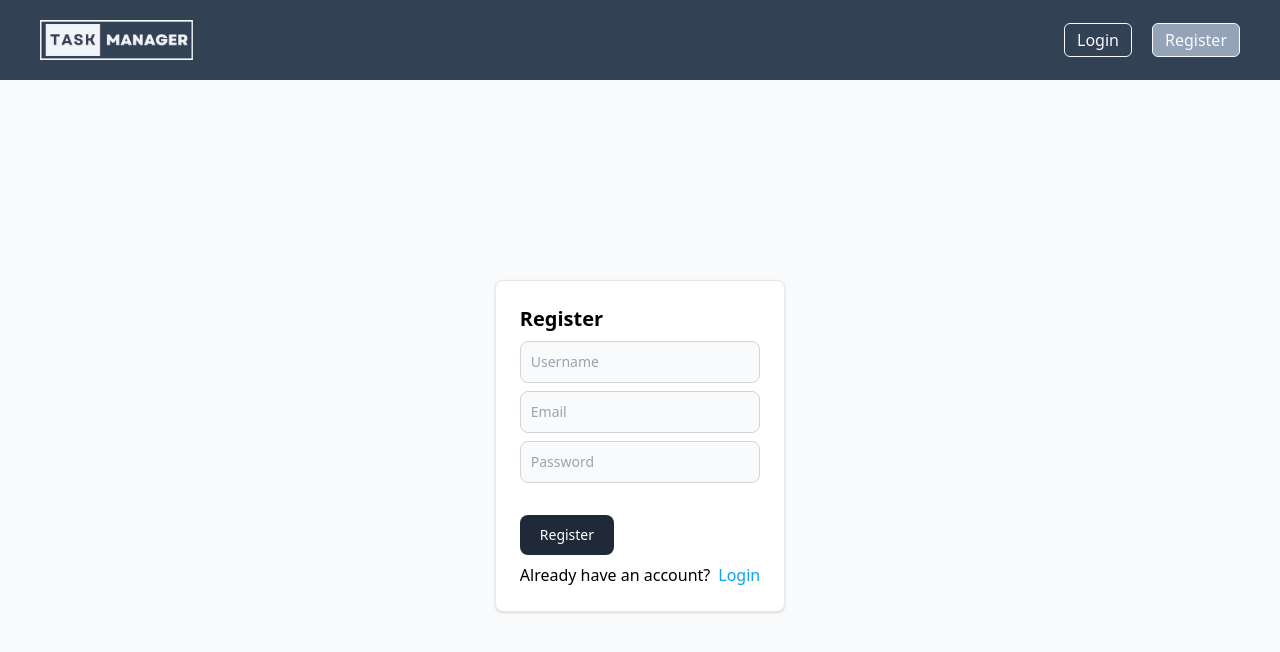
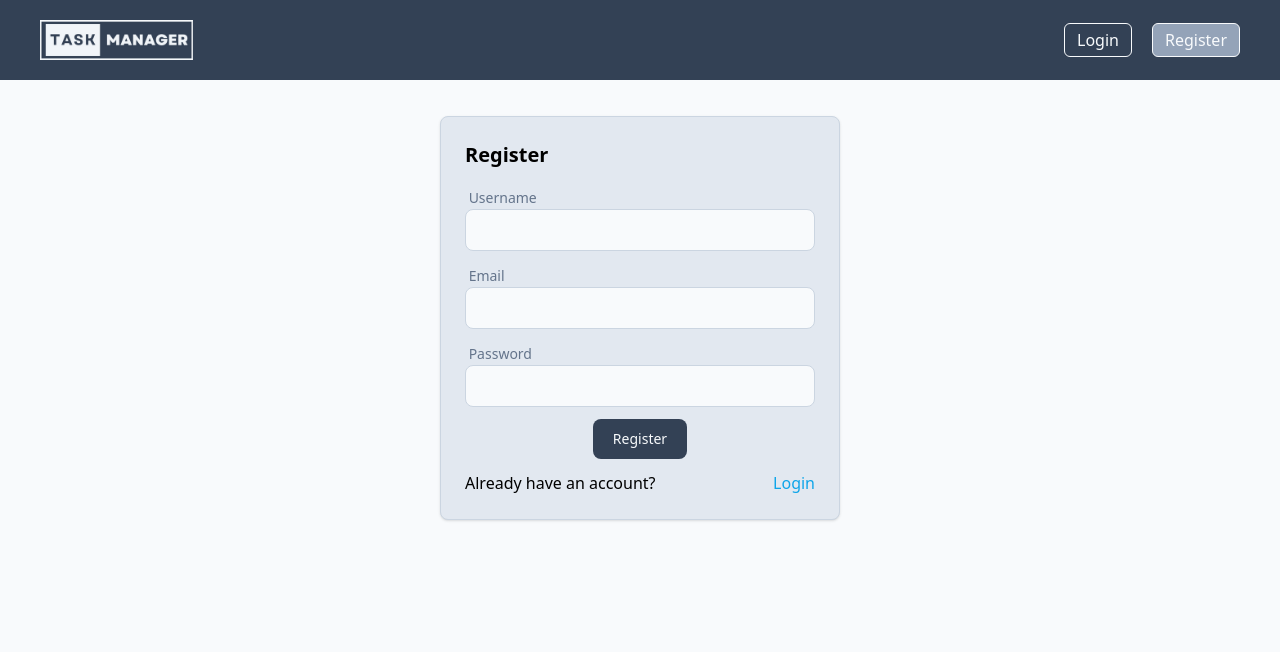
Before and after one commit to alvgonfri/task-manager, a React (Vite) app in the folder frontend/: page /register in a window 1280 px wide. Shown: the top 652 px of the page. Built offline with nearby package versions, Linux system fonts and the light colour scheme.

Commit message:
New forms style
The different forms (login, register and task form) have been restyled.

```diff
--- a/frontend/src/pages/task/TasksPage.jsx
+++ b/frontend/src/pages/task/TasksPage.jsx
@@ -12,7 +12,9 @@ function TasksPage() {
   if (tasks.length === 0) {
     return (
       <div>
-        <h1>Tasks</h1>
+        <h1 className="font-semibold text-xl flex justify-center mb-5">
+          TASKS
+        </h1>
         <p>No tasks</p>
       </div>
     );
--- a/frontend/src/pages/user/LoginPage.jsx
+++ b/frontend/src/pages/user/LoginPage.jsx
@@ -22,12 +22,12 @@ function LoginPage() {
   });
 
   return (
-    <div className="flex h-[calc(100vh-100px)] items-center justify-center">
-      <div className="block max-w-sm p-6 bg-white border border-gray-200 rounded-lg shadow">
-        <h1 className="text-xl font-bold">Login</h1>
+    <div className="flex justify-center mt-5">
+      <div className="bg-slate-200 border border-slate-300 p-6 lg:w-1/4 rounded-lg shadow">
+        <h1 className="text-xl font-bold mb-4">Login</h1>
         {loginErrors.map((error, i) => (
           <div
-            className="bg-red-500 text-white text-sm p-2 rounded-lg my-2"
+            className="bg-red-500 text-slate-50 text-sm p-2 rounded-lg my-2"
             key={i}
           >
             {error}
@@ -35,36 +35,48 @@ function LoginPage() {
         ))}
 
         <form onSubmit={onSubmit}>
+          <label className="text-sm text-slate-500">&nbsp;Username</label>
+          {errors.username && (
+            <>
+              <br></br>
+              <p className="text-red-500 text-sm mb-1">
+                &nbsp;Username is required
+              </p>
+            </>
+          )}
           <input
             type="text"
             {...register("username", {
               required: true,
             })}
-            placeholder="Username"
-            className="bg-gray-50 border border-gray-300 text-gray-900 text-sm rounded-lg block w-full p-2.5 my-2"
+            className="bg-slate-50 border border-slate-300 text-sm rounded-lg block w-full p-2.5 mb-3"
           />
-          {errors.username && (
-            <span className="text-red-500 text-sm">Username is required</span>
+
+          <label className="text-sm text-slate-500">&nbsp;Password</label>
+          {errors.password && (
+            <>
+              <br></br>
+              <p className="text-red-500 text-sm mb-1">
+                &nbsp;Password is required
+              </p>
+            </>
           )}
-
           <input
             type="password"
             {...register("password", { required: true })}
-            placeholder="Password"
-            className="bg-gray-50 border border-gray-300 text-gray-900 text-sm rounded-lg block w-full p-2.5 mt-2 mb-2"
+            className="bg-slate-50 border border-slate-300 text-sm rounded-lg block w-full p-2.5 mb-3"
           />
-          {errors.password && (
-            <span className="text-red-500 text-sm">Password is required</span>
-          )}
-          <br />
-          <button
-            type="submit"
-            className="text-white bg-gray-800 hover:bg-gray-900 focus:outline-none focus:ring-4 focus:ring-gray-300 font-medium rounded-lg text-sm px-5 py-2.5 mr-2 mb-2 dark:bg-gray-800 dark:hover:bg-gray-700 dark:focus:ring-gray-700 dark:border-gray-700"
-          >
-            Login
-          </button>
+
+          <div className="flex justify-center mb-3">
+            <button
+              type="submit"
+              className="bg-slate-700 hover:bg-slate-800 text-slate-50 font-medium rounded-lg text-sm px-5 py-2.5"
+            >
+              Login
+            </button>
+          </div>
         </form>
-        <p className="flex gap-x-2 justify-center">
+        <p className="flex gap-x-2 justify-between">
           Don&apos;t have an account?{" "}
           <Link to="/register" className="text-sky-500">
             Register now!
--- a/frontend/src/pages/user/RegisterPage.jsx
+++ b/frontend/src/pages/user/RegisterPage.jsx
@@ -22,12 +22,12 @@ function RegisterPage() {
   });
 
   return (
-    <div className="flex h-[calc(100vh-100px)] items-center justify-center">
-      <div className="block max-w-sm p-6 bg-white border border-gray-200 rounded-lg shadow">
-        <h1 className="text-xl font-bold">Register</h1>
+    <div className="flex justify-center mt-5">
+      <div className="bg-slate-200 border border-slate-300 p-6 lg:w-1/3 rounded-lg shadow">
+        <h1 className="text-xl font-bold mb-4">Register</h1>
         {registerErrors.map((error, i) => (
           <div
-            className="bg-red-500 text-white text-sm p-2 rounded-lg my-2"
+            className="bg-red-500 text-slate-50 text-sm p-2 rounded-lg my-2"
             key={i}
           >
             {error}
@@ -35,6 +35,16 @@ function RegisterPage() {
         ))}
 
         <form onSubmit={onSubmit}>
+          <label className="text-sm text-slate-500">&nbsp;Username</label>
+          {errors.username && (
+            <>
+              <br></br>
+              <p className="text-red-500 text-sm mb-1">
+                &nbsp;Username is required and must be between 3 and 20
+                characters
+              </p>
+            </>
+          )}
           <input
             type="text"
             {...register("username", {
@@ -42,47 +52,49 @@ function RegisterPage() {
               minLength: 3,
               maxLength: 20,
             })}
-            placeholder="Username"
-            className="bg-gray-50 border border-gray-300 text-gray-900 text-sm rounded-lg block w-full p-2.5 my-2"
+            className="bg-slate-50 border border-slate-300 text-sm rounded-lg block w-full p-2.5 mb-3"
           />
-          {errors.username && (
-            <span className="text-red-500 text-sm">
-              Username is required and must be between 3 and 20 characters
-            </span>
+
+          <label className="text-sm text-slate-500">&nbsp;Email</label>
+          {errors.email && (
+            <>
+              <br></br>
+              <p className="text-red-500 text-sm mb-1">
+                &nbsp;Email is required and must be valid
+              </p>
+            </>
           )}
-
           <input
             type="email"
             {...register("email", { required: true })}
-            placeholder="Email"
-            className="bg-gray-50 border border-gray-300 text-gray-900 text-sm rounded-lg block w-full p-2.5 mt-2 mb-2"
+            className="bg-slate-50 border border-slate-300 text-sm rounded-lg block w-full p-2.5 mb-3"
           />
-          {errors.email && (
-            <span className="text-red-500 text-sm">
-              Email is required and must be valid
-            </span>
+
+          <label className="text-sm text-slate-500">&nbsp;Password</label>
+          {errors.password && (
+            <>
+              <br></br>
+              <p className="text-red-500 text-sm mb-1">
+                &nbsp;Password is required and must be at least 4 characters
+              </p>
+            </>
           )}
-
           <input
             type="password"
             {...register("password", { required: true, minLength: 4 })}
-            placeholder="Password"
-            className="bg-gray-50 border border-gray-300 text-gray-900 text-sm rounded-lg block w-full p-2.5 mt-2 mb-2"
+            className="bg-slate-50 border border-slate-300 text-sm rounded-lg block w-full p-2.5 mb-3"
           />
-          {errors.password && (
-            <span className="text-red-500 text-sm">
-              Password is required and must be at least 4 characters
-            </span>
-          )}
-          <br />
-          <button
-            type="submit"
-            className="text-white bg-gray-800 hover:bg-gray-900 focus:outline-none focus:ring-4 focus:ring-gray-300 font-medium rounded-lg text-sm px-5 py-2.5 mr-2 mb-2 dark:bg-gray-800 dark:hover:bg-gray-700 dark:focus:ring-gray-700 dark:border-gray-700"
-          >
-            Register
-          </button>
+
+          <div className="flex justify-center mb-3">
+            <button
+              type="submit"
+              className="bg-slate-700 hover:bg-slate-800 text-slate-50 font-medium rounded-lg text-sm px-5 py-2.5"
+            >
+              Register
+            </button>
+          </div>
         </form>
-        <p className="flex gap-x-2 justify-center">
+        <p className="flex gap-x-2 justify-between">
           Already have an account?{" "}
           <Link to="/login" className="text-sky-500">
             Login
```
Also changed, not shown: frontend/src/pages/task/TaskFormPage.jsx (+45 -30 lines).
